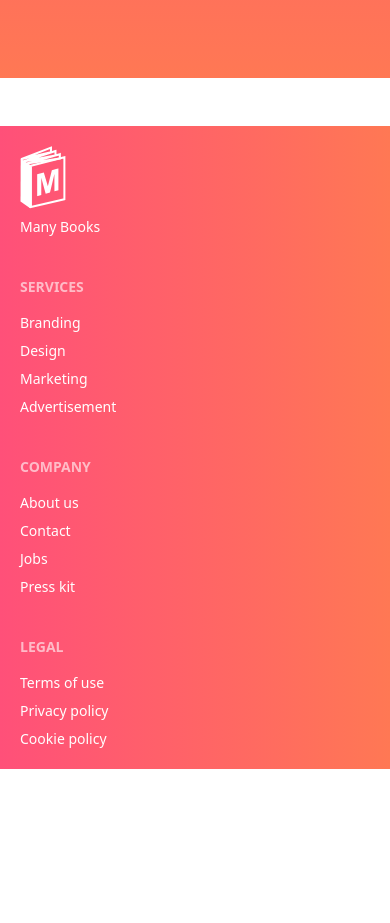
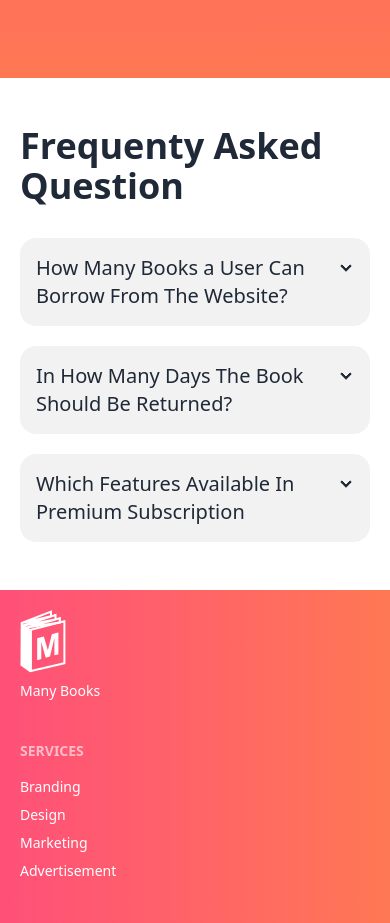
Before and after one commit to Musfique55/library-management, a React (Vite) app: page / in a window 390 px wide. Shown: the part 880-1803 px from the top of the page. Before the commit the page ends 1649 px from the top, so only its background shows below. Built offline with nearby package versions, Linux system fonts and the light colour scheme; no server answers.

Commit message:
added faq section

```diff
--- a/src/Components/Footer.jsx
+++ b/src/Components/Footer.jsx
@@ -2,7 +2,7 @@ import logo from '../../public/logo.svg';
 const Footer = () => {
     return (
         <div>
-            <footer className="footer p-5 bg-gradient-to-l text-white from-[#FF7854] to-[#FF5079] md:px-12 lg:px-20 ">
+            <footer className="footer p-5 bg-gradient-to-l text-white from-[#FF7854] to-[#FF5079] md:p-12 lg:px-20 lg:py-12 ">
          <aside>
             <img src={logo} alt="" />
             <p>Many Books</p>
--- a/src/Components/Home.jsx
+++ b/src/Components/Home.jsx
@@ -79,6 +79,38 @@ const Home = () => {
                 </div>
             </div>
            </div>
+
+           {/* faq section */}
+           <div className="m-5 md:m-12 lg:mx-20 my-12">
+           <h3 className="text-start font-semibold text-4xl mt-12 mb-8">Frequenty Asked Question</h3>
+                <div className="collapse collapse-arrow bg-base-200 mb-5">
+                <input type="radio" name="my-accordion-2" />
+                <div className="collapse-title text-xl font-medium">
+                    How Many Books a User Can Borrow From The Website?
+                </div>
+                <div className="collapse-content">
+                    <p>For Free Users Only 3 Books Can a Book. But if User Return One Book of Three User Can Borrow Another Book.</p>
+                </div>
+                </div>
+                <div className="collapse collapse-arrow bg-base-200 mb-5">
+                <input type="radio" name="my-accordion-2" />
+                <div className="collapse-title text-xl font-medium ">
+                    In How Many Days The Book Should Be Returned?
+                </div>
+                <div className="collapse-content">
+                    <p>For Free Users Maximum 7days</p>
+                </div>
+                </div>
+                <div className="collapse collapse-arrow bg-base-200">
+                <input type="radio" name="my-accordion-2" />
+                <div className="collapse-title text-xl font-medium">
+                    Which Features Available In Premium Subscription
+                </div>
+                <div className="collapse-content">
+                    <p>Keep Eyes In Our Website Soon We Will Introduce</p>
+                </div>
+            </div>
+           </div>
         </div>
     );
 };
```
